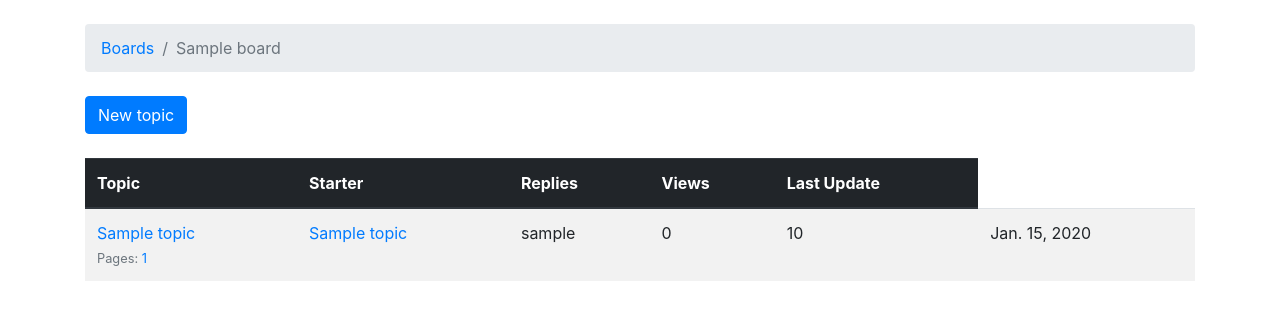
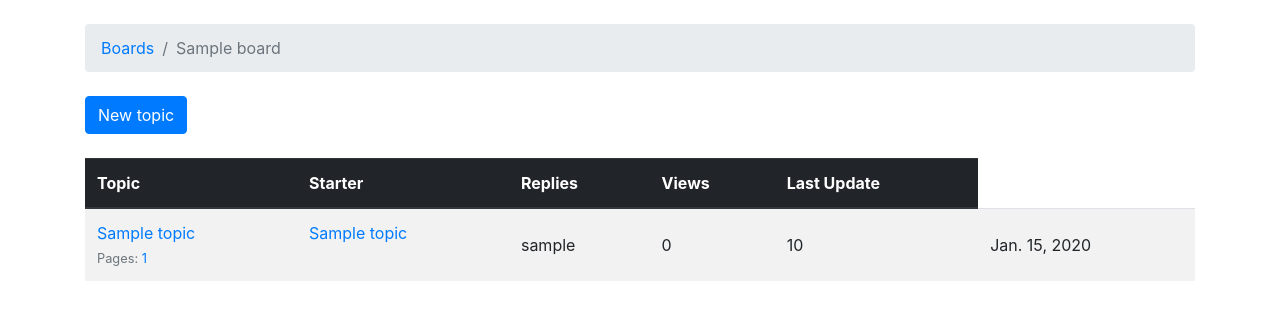
Before and after one commit to jainanmol123/django-boards, a Django app: page /boards/1/ in a window 1280 px wide. Shown: the part 56-376 px from the top of the page. Run offline with Django 3.2, Linux system fonts and the light colour scheme; tables that the repository leaves empty hold one stand-in row (values such as "Sample post"); some libraries are stand-ins or nearby versions; some web fonts are replaced.

Commit message:
updated on 13april

```diff
--- a/boards/models.py
+++ b/boards/models.py
@@ -61,7 +61,7 @@
     updated_by=models.ForeignKey(User,null=True,related_name='+')
 
     def get_message_as_markdown(self):
-        return mark_safe(markdown(self.message,safe_made='escape'))
+        return mark_safe(markdown(self.message,safe_mode='escape'))
 
 
     def __str__(self):
--- /dev/null
+++ b/requirements.txt
@@ -0,0 +1,5 @@
+dj-database-url==0.4.2
+Django==1.11.3
+django-widget-tweaks==1.4.1
+Markdown==2.6.9
+python-decouple==3.1
--- a/templates/boards/topics.html
+++ b/templates/boards/topics.html
@@ -16,7 +16,7 @@
     <a href="{% url 'new_topic' board.pk %}" class="btn btn-primary">New topic</a>
   </div>
 
-  <table class="table table-striped mb-4">
+  <table class="table table-striped">
     <thead class="thead-dark">
       <tr>
         <th>Topic</th>
@@ -45,10 +45,10 @@
             </small>
           </td>
           <td><a href="{% url 'topic_posts' board.pk topic.pk %}">{{ topic.subject }}</a></td>
-          <td>{{ topic.starter.username }}</td>
-          <td>{{ topic.replies }}</td>
-          <td>{{ topic.views }}</td>
-          <td>{{ topic.last_updated }}</td>
+         <td class="align-middle">{{ topic.starter.username }}</td>
+         <td class="align-middle">{{ topic.replies }}</td>
+         <td class="align-middle">{{ topic.views }}</td>
+         <td class="align-middle">{{ topic.last_updated }}</td>
         </tr>
       {% endfor %}
     </tbody>
--- a/templates/reply_topic.html
+++ b/templates/reply_topic.html
@@ -41,7 +41,7 @@
             <small class="text-muted">{{ post.created_at }}</small>
           </div>
         </div>
-        {{ post.message }}
+       {{ post.get_message_as_markdown }}
       </div>
     </div>
   {% endfor %}
--- a/templates/topic_posts.html
+++ b/templates/topic_posts.html
@@ -1,4 +1,5 @@
 {% extends 'boards/base.html' %}
+
 {% load gravatar %}
 
 
@@ -12,7 +13,7 @@
 
 {% block content %}
 
-<div class="mb-4">
+  <div class="mb-4">
     <a href="{% url 'reply_topic' topic.board.pk topic.pk %}" class="btn btn-primary" role="button">Reply</a>
   </div>
 
@@ -36,7 +37,7 @@
                 <small class="text-muted">{{ post.created_at }}</small>
               </div>
             </div>
-            {{ post.message }}
+           {{ post.get_message_as_markdown }}
             {% if post.created_by == user %}
               <div class="mt-3">
                 <a href="{% url 'edit_post' post.topic.board.pk post.topic.pk post.pk %}"
```
Also changed, not shown: myproject/settings.py (+12 -0 lines).
